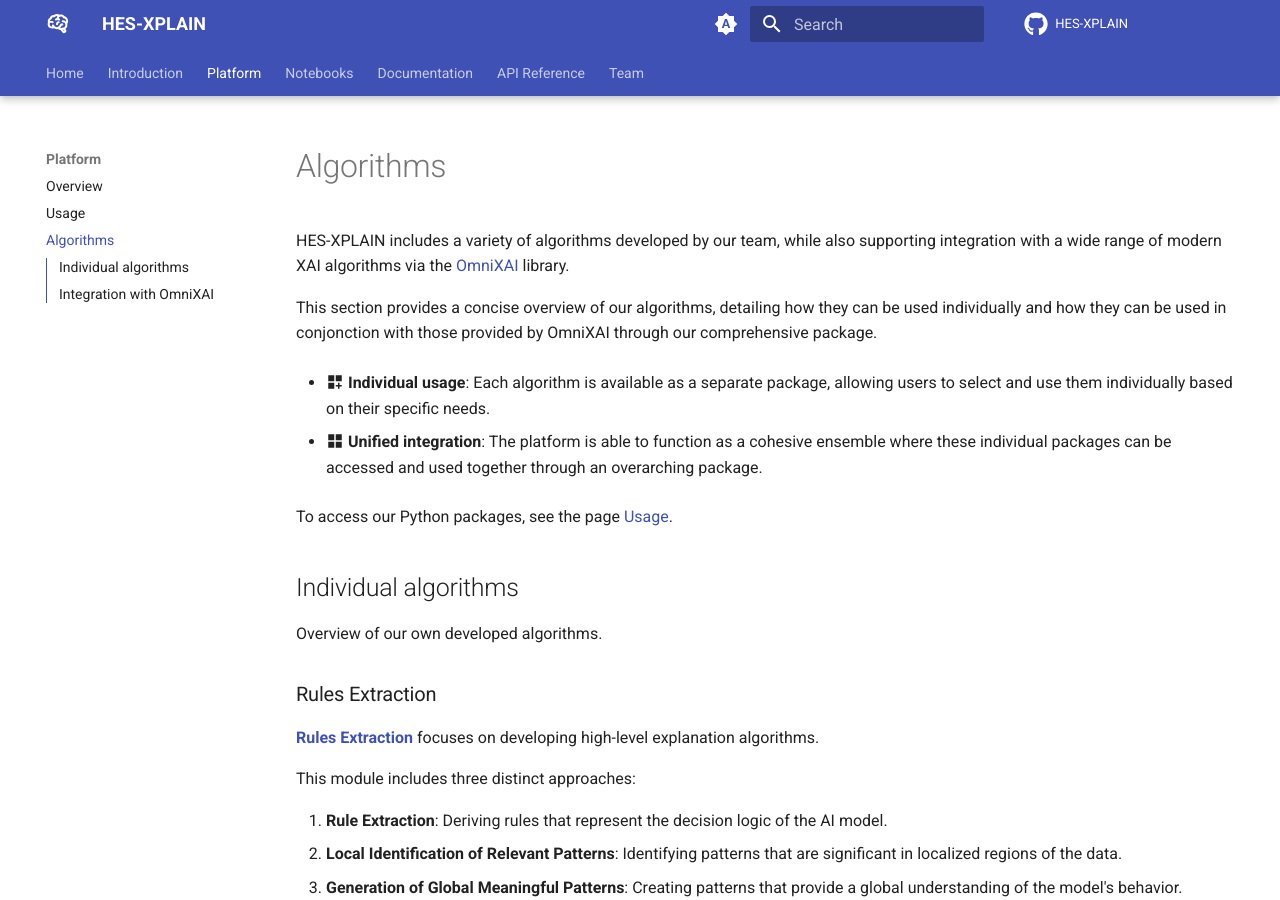
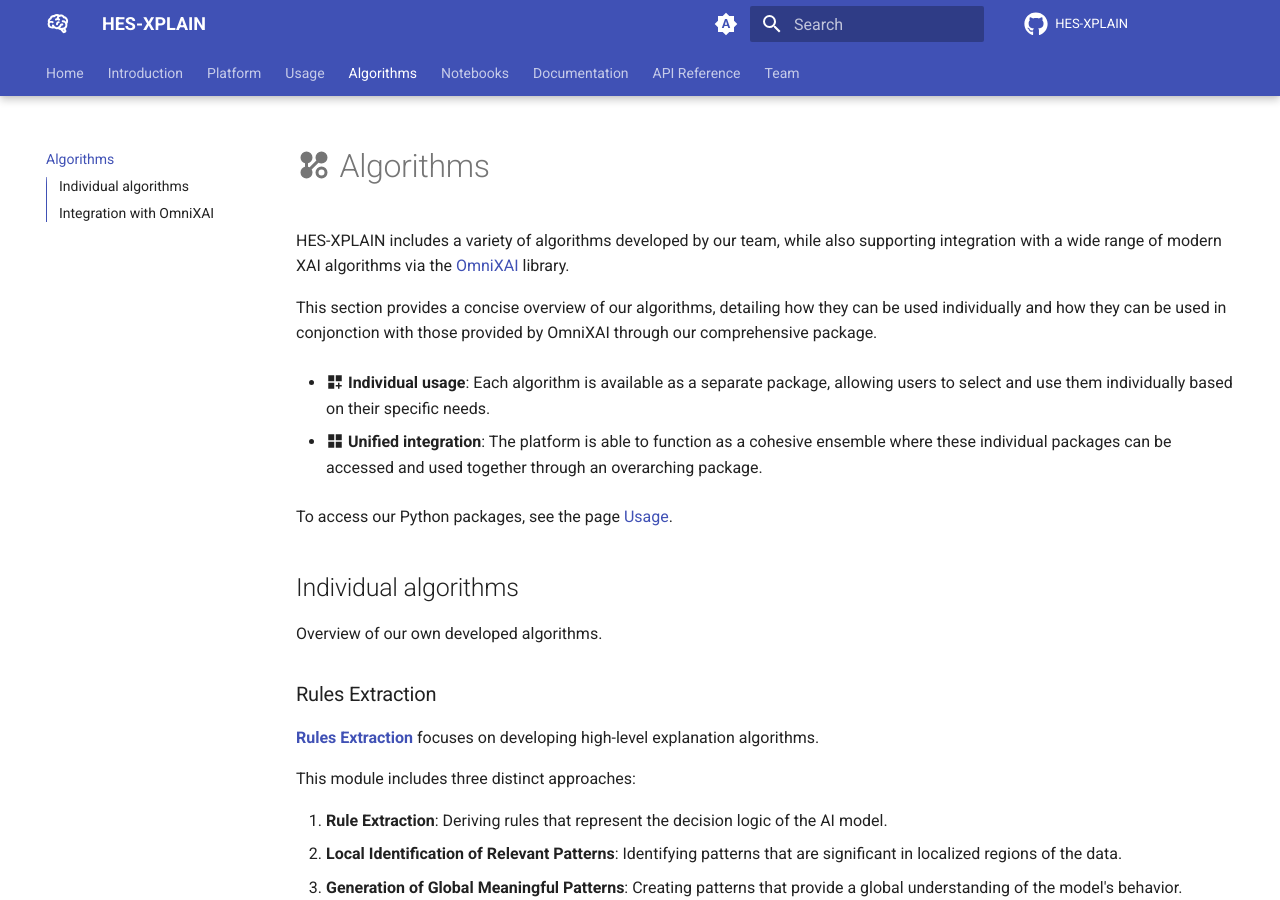
Before and after one commit to HES-XPLAIN/hes-xplain.github.io, an MkDocs documentation site: the page built from docs/algos.md, in a window 1280 px wide and 900 px high. Built offline with MkDocs 1.6.1 and Material for MkDocs 9.7.7, drawn with Linux system fonts in a browser that asks for light colours; comment, search, counter and statistics services are not loaded.

Commit message:
Move pages to up level to simplify navigation

```diff
--- a/docs/platform/algos.md
+++ b/docs/algos.md
@@ -16,7 +16,7 @@
 
 ### Rules Extraction
 
-**[Rules Extraction](../documentation/rulesextraction/overview.md)** focuses on developing high-level explanation algorithms.
+**[Rules Extraction](documentation/rulesextraction/overview.md)** focuses on developing high-level explanation algorithms.
 
 This module includes three distinct approaches:
 
@@ -28,17 +28,17 @@
 
 ### DIMLPFidex
 
-**[DIMLPFidex](../documentation/dimlpfidex/overview.md)** is a module gathering an ensemble of algorithms designed to provide low-level explanations. It focuses on extracting propositional rules from deep models. This module contains many training algorithms modified to permit the usage of our explanation algorithms.
+**[DIMLPFidex](documentation/dimlpfidex/overview.md)** is a module gathering an ensemble of algorithms designed to provide low-level explanations. It focuses on extracting propositional rules from deep models. This module contains many training algorithms modified to permit the usage of our explanation algorithms.
 
 We present three explanation algorithms:
 
-* **[Fidex](../documentation/dimlpfidex/fidex/fidex.md)**: Provides localized explanations by generating rules that describe the model’s behavior for specific data samples.
-* **[FidexGlo](../documentation/dimlpfidex/fidex/fidexglorules.md)**: Offers a global understanding of the model's behavior by aggregating local rules into a comprehensive ruleset.
-* **[Dimlp](../documentation/dimlpfidex/dimlp/overview.md)**: Extracts global propositional rules from deep models, specifically trained using the `Dimlp` architecture, to explain the model's overall decision-making process.
+* **[Fidex](documentation/dimlpfidex/fidex/fidex.md)**: Provides localized explanations by generating rules that describe the model’s behavior for specific data samples.
+* **[FidexGlo](documentation/dimlpfidex/fidex/fidexglorules.md)**: Offers a global understanding of the model's behavior by aggregating local rules into a comprehensive ruleset.
+* **[Dimlp](documentation/dimlpfidex/dimlp/overview.md)**: Extracts global propositional rules from deep models, specifically trained using the `Dimlp` architecture, to explain the model's overall decision-making process.
 
 ### Fuzzy-CoCo
 
-**Fuzzy-CoCo** is an algorithm developed to construct fuzzy systems using genetic algorithms based on the following paper done by [Prof. Carlos Andrés Peña-Reyes](../team.md#prof-carlos-andres-pena-reyes) : [A fuzzy-genetic approach to breast cancer diagnosis](https://www.sciencedirect.com/science/article/pii/S0933365799000196)
+**Fuzzy-CoCo** is an algorithm developed to construct fuzzy systems using genetic algorithms based on the following paper done by [Prof. Carlos Andrés Peña-Reyes](team.md#prof-carlos-andres-pena-reyes) : [A fuzzy-genetic approach to breast cancer diagnosis](https://www.sciencedirect.com/science/article/pii/S0933365799000196)
 
 These systems predict human decision-making outcomes and provide understandable explanations. FUGE combines the predictive power of fuzzy logic with the clarity of human-like reasoning.
 
@@ -53,7 +53,7 @@
 
 ### MLXplain
 
-**[MLXplain](../documentation/mlxplain/overview.md)** serves as the code framework that unifies our various algorithms, creating a cohesive platform for eXplainable AI (XAI).
+**[MLXplain](documentation/mlxplain/overview.md)** serves as the code framework that unifies our various algorithms, creating a cohesive platform for eXplainable AI (XAI).
 
 Built on the robust capabilities of [OmniXAI](https://github.com/salesforce/OmniXAI), a comprehensive Python library dedicated to explainable AI, MLXplain enhances this foundation by incorporating our additional algorithms, resulting in a powerful and versatile environment for practitioners.
 
--- a/mkdocs.yml
+++ b/mkdocs.yml
@@ -12,10 +12,9 @@
 nav:
   - Home: index.md
   - Introduction: introduction.md
-  - Platform:
-    - Overview: platform/overview.md
-    - Usage: platform/usage.md
-    - Algorithms: platform/algos.md
+  - Platform: platform.md
+  - Usage: usage.md
+  - Algorithms: algos.md
   - Notebooks: notebooks.md
   - Documentation:
     - Overview: documentation/overview.md
```
Also changed, not shown: other parts of docs/algos.md (+1 -1 lines), docs/notebooks.md (+3 -3 lines), docs/platform.md (renamed from docs/platform/overview.md, +7 -7 lines), docs/usage.md (renamed from docs/platform/usage.md, +4 -2 lines).
